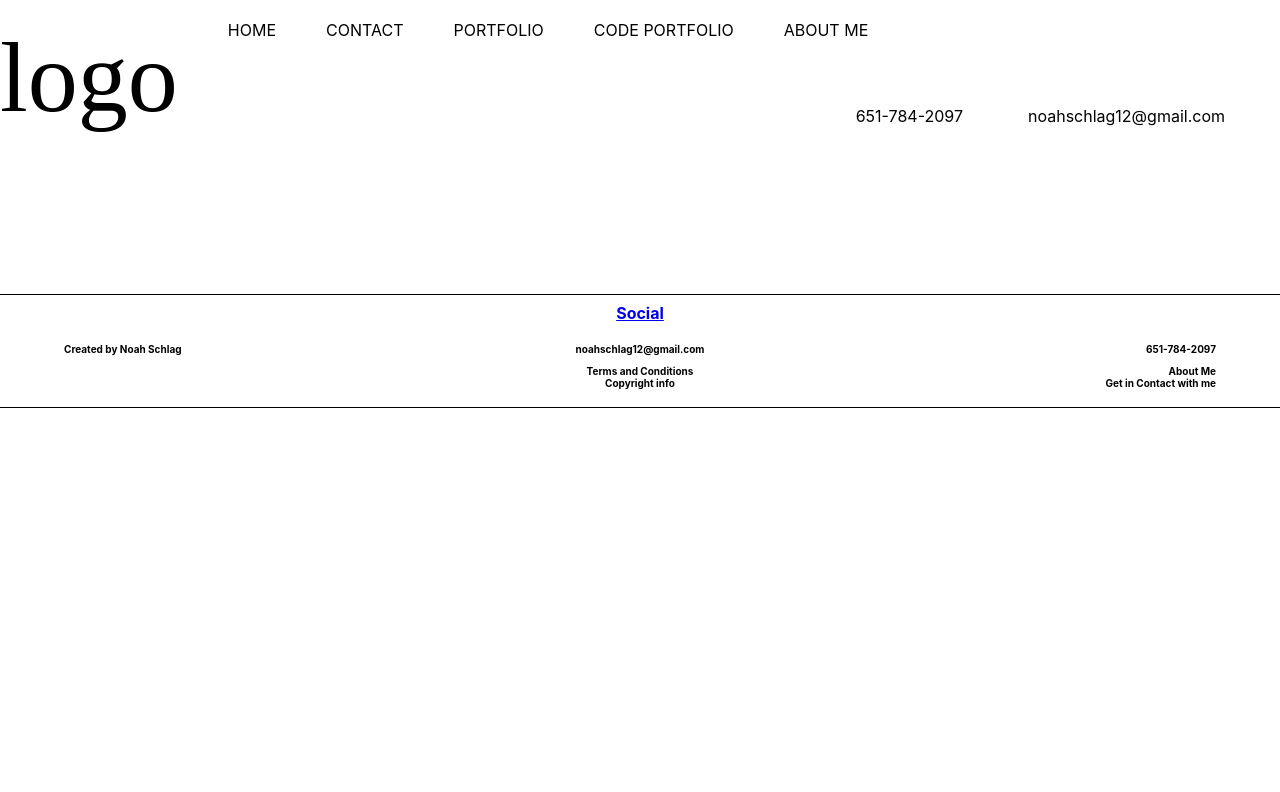
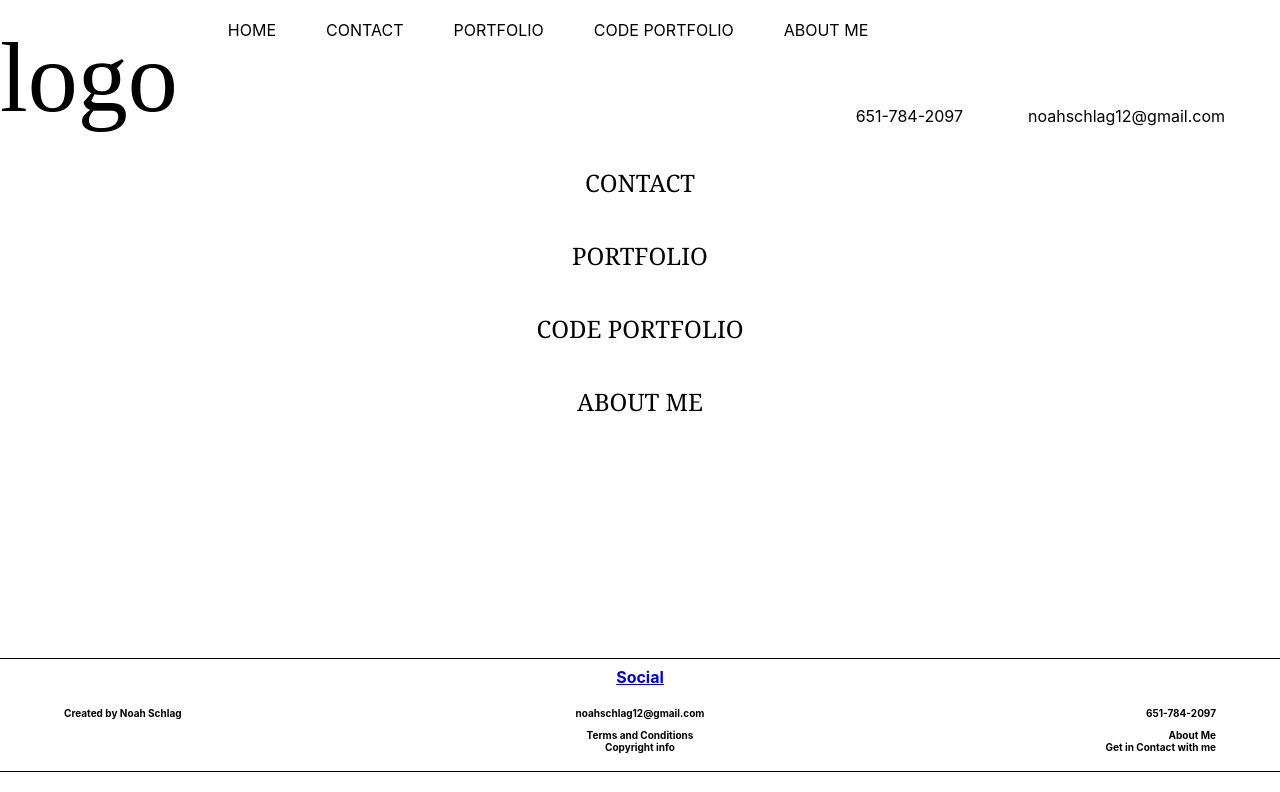
Before and after one commit to noahschlag/react-portfolio, a React (Create React App) app in the folder 02-Homework/react-portfolio/: page /contact in a window 1280 px wide. Shown: the top 792 px of the page. Built offline with nearby package versions, Linux system fonts and the light colour scheme.

Commit message:
added pagetitle components, did styling and added necessary routes

```diff
--- a/02-Homework/react-portfolio/src/App.js
+++ b/02-Homework/react-portfolio/src/App.js
@@ -1,19 +1,28 @@
 import React from 'react';
+import{ Switch, Route, Link  } from 'react-router-dom';
+import { Footer, Header, PageTitle } from './components/common'
+
 import './App.css';
-import { Footer, Header, } from './components/common'
+
 
 function App() {
   return (
     <div className="App">
       <Header />
-      <br />
-      <br />
-      <br />
-      <br />
-      <br />
-      <br />
-      <br />
-      <br />
+        <switch>
+          <route path="/contact">
+            <PageTitle title="contact"/>
+          </route>
+          <route path="/Portfolio">
+            <PageTitle title="Portfolio"/>
+          </route>
+          <route path="/Code Portfolio">
+            <PageTitle title="Code Portfolio"/>
+          </route>
+          <route path="/About Me">
+            <PageTitle title="About Me"/>
+          </route>
+        </switch>
       <Footer />
     </div>
   );
--- a/02-Homework/react-portfolio/src/components/common/footer/Footer.css
+++ b/02-Homework/react-portfolio/src/components/common/footer/Footer.css
@@ -1,4 +1,7 @@
 .footer {
+    position: fixed;
+    bottom: 0;
+    width: 100%;
     display: flex;
     flex-direction: column;
     margin-bottom: 20px;
--- a/02-Homework/react-portfolio/src/components/common/index.js
+++ b/02-Homework/react-portfolio/src/components/common/index.js
@@ -1,10 +1,14 @@
 import Header from './header';
 import Navbar from './navbar';
 import Footer from './footer';
+import PageTitle from './page-title';
+
 
 export {
     Header,
     Navbar,
     Footer,
+    PageTitle,
+
 
 }
--- /dev/null
+++ b/02-Homework/react-portfolio/src/components/common/page-title/PageTitle.css
@@ -0,0 +1,8 @@
+.title {
+    font-family: Georgia, 'Times New Roman', Times, serif;
+    font-size: x-large;
+    text-transform: uppercase;
+    display: flex;
+    justify-content: center;
+    margin: 40px 0px;
+}
--- /dev/null
+++ b/02-Homework/react-portfolio/src/components/common/page-title/PageTitle.jsx
@@ -0,0 +1,16 @@
+import React from 'react'
+
+import './PageTitle.css';
+
+function PageTitle (props) {
+
+    const {title} = props;
+
+    return (
+        <section className="title">
+            {title}
+        </section>
+    )
+}
+
+export default PageTitle;
--- /dev/null
+++ b/02-Homework/react-portfolio/src/components/common/page-title/index.js
@@ -0,0 +1,3 @@
+import PageTitle from "./PageTitle";
+
+export default PageTitle;
--- a/02-Homework/react-portfolio/src/index.js
+++ b/02-Homework/react-portfolio/src/index.js
@@ -1,12 +1,15 @@
 import React from 'react';
 import ReactDOM from 'react-dom';
+import { BrowserRouter as Router } from 'react-router-dom';
 import './index.css';
 import App from './App';
 
 
 ReactDOM.render(
   <React.StrictMode>
+    <router>
     <App />
+    </router>
   </React.StrictMode>,
   document.getElementById('root')
 );
```
